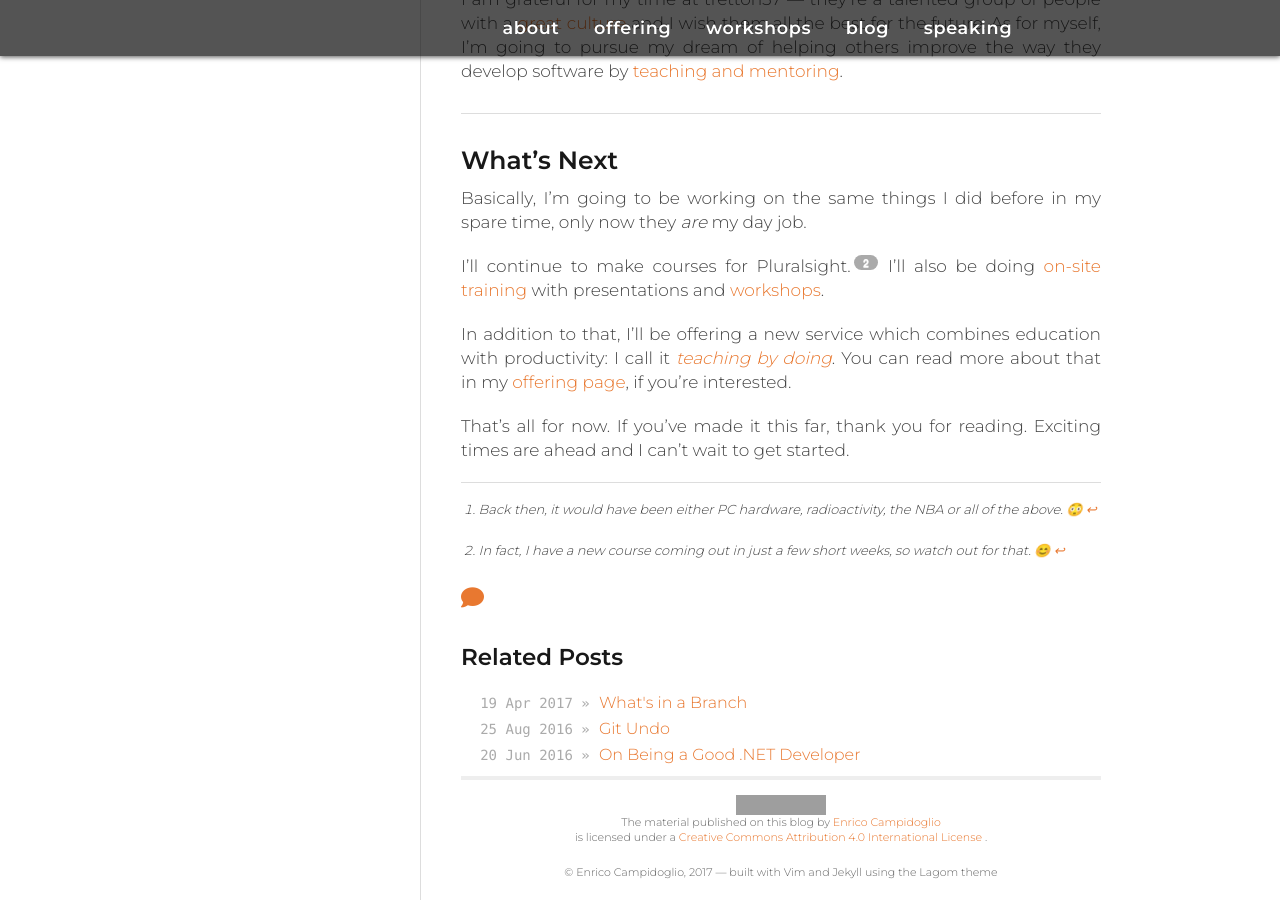
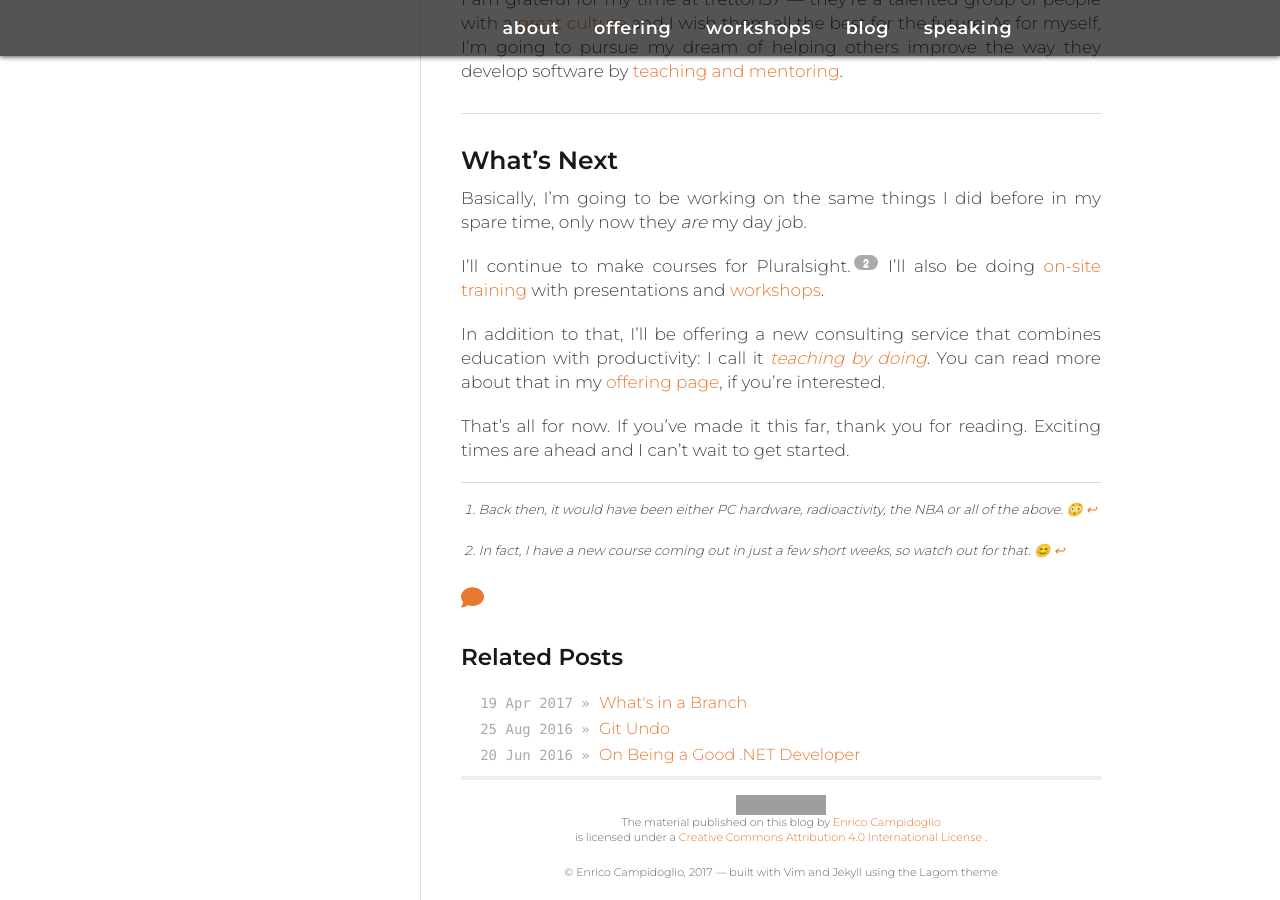
Before and after one commit to megakemp/megakemp.github.io, a Jekyll site: the page built from _posts/2017-09-13-the-next-step.md, in a window 1280 px wide and 900 px high, scrolled down 2687 px. Built offline with Jekyll 4.4.1, drawn with Linux system fonts in a browser that asks for light colours; nearby versions of some CDN libraries; comment, search, counter and statistics services are not loaded; grey boxes are pictures that could not be loaded.

Commit message:
Adds a minor clarification to the 'Next Step' post

```diff
--- a/_posts/2017-09-13-the-next-step.md
+++ b/_posts/2017-09-13-the-next-step.md
@@ -61,7 +61,7 @@ Basically, I'm going to be working on the same things I did before in my spare t
 
 I'll continue to make courses for Pluralsight.[^2] I'll also be doing [on-site training][9] with presentations and [workshops][10].
 
-In addition to that, I'll be offering a new service which combines education with productivity: I call it [_teaching by doing_][11]. You can read more about that in my [offering page][11], if you're interested.
+In addition to that, I'll be offering a new consulting service that combines education with productivity: I call it [_teaching by doing_][11]. You can read more about that in my [offering page][11], if you're interested.
 
 That's all for now. If you've made it this far, thank you for reading. Exciting times are ahead and I can't wait to get started.
 
```
